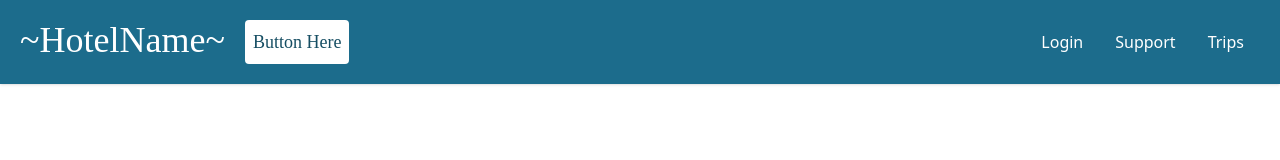
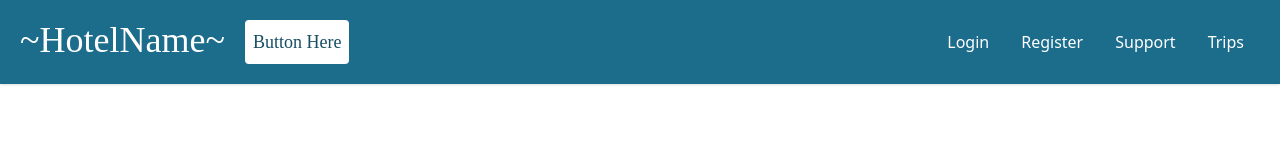
Before and after one commit to amillionhornets/hotel-website, a React (Create React App) app in the folder client/: page /Navbar in a window 1280 px wide. Shown: the top 160 px of the page. Built offline with nearby package versions, Linux system fonts and the light colour scheme.

Commit message:
Register in nav

```diff
--- a/client/src/Navbar.js
+++ b/client/src/Navbar.js
@@ -36,6 +36,9 @@ export default function Navbar() {
                 <a href={'/login'}>Login</a>
             </li>
             <li className=' mx-4'>
+                <a href={'/Signup'}>Register</a>
+            </li>
+            <li className=' mx-4'>
                 <a href={''}>Support</a>
             </li>
             <li className=' mx-4'>
--- a/client/src/Signup.js
+++ b/client/src/Signup.js
@@ -1,5 +1,5 @@
 import React, { useState} from 'react'
-
+import Navbar from './Navbar';
 function Signup() {
   // const [data, setData] = useState([{}])
   function signUp(){
@@ -19,7 +19,8 @@ function Signup() {
     )
   }
     return (
-      <>
+    <>
+    <Navbar/>
     <main className="text-gray-600 text-center">
      <p className="pt-10 font-bold">Login</p>
      <label>Username: <input type="text" id="username" className="border-2 border-black"/></label><br></br>
```
Also changed, not shown: client/src/Login.js (+0 -10 lines).
